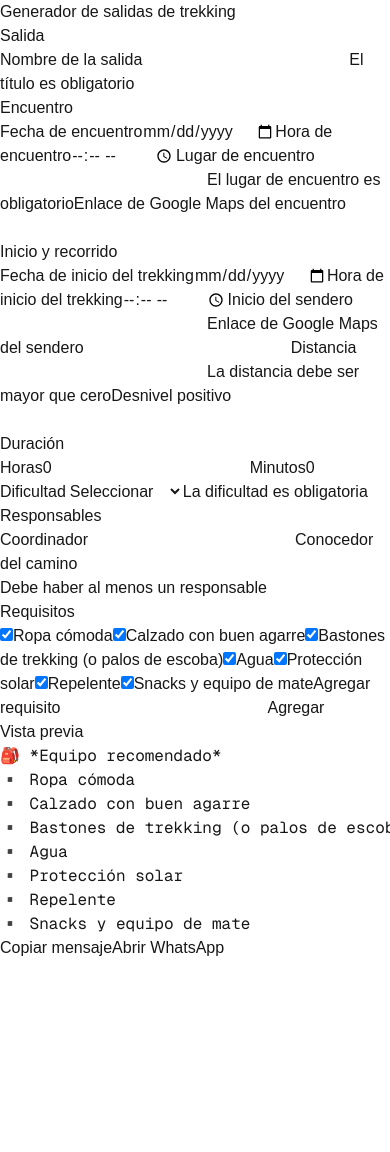
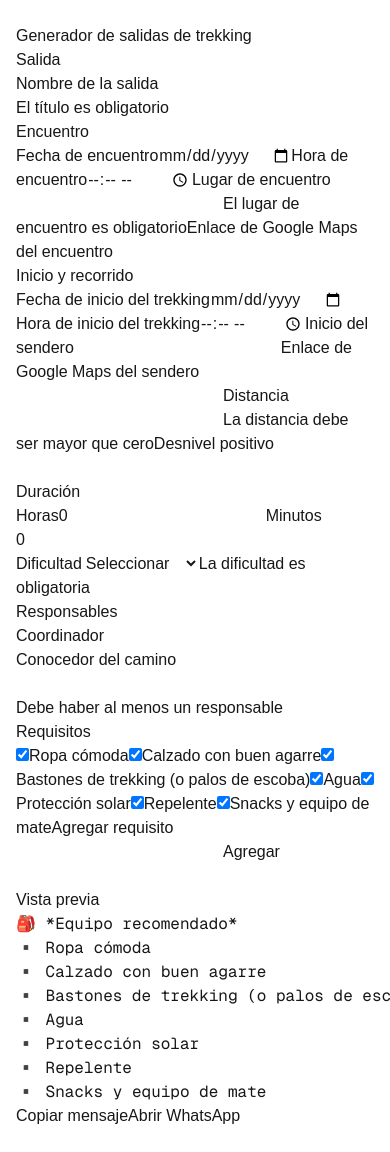
Before and after one commit to m415x/trekking-outing-message-generator, a Next.js app: page / in a window 390 px wide. Shown: the top 1152 px of the page. Before the commit the page ends 960 px from the top, so only its background shows below. Built offline with nearby package versions, Linux system fonts and the light colour scheme.

Commit message:
feat: add responsive editor layout

```diff
--- a/components/outing-editor.tsx
+++ b/components/outing-editor.tsx
@@ -81,10 +81,11 @@
   }
 
   return (
-    <section>
+    <section className="mx-auto w-full max-w-7xl px-4 py-6 sm:px-6 lg:px-8">
       <h1>Generador de salidas de trekking</h1>
 
-      <form onSubmit={(e) => e.preventDefault()}>
+      <div className="grid grid-cols-1 gap-6 lg:grid-cols-2 lg:items-start">
+        <form onSubmit={(e) => e.preventDefault()}>
         <fieldset>
           <legend>Salida</legend>
           <label>
@@ -335,9 +336,12 @@
             Agregar
           </button>
         </fieldset>
-      </form>
+        </form>
 
-      <MessagePreview event={event} />
+        <div className="lg:sticky lg:top-6">
+          <MessagePreview event={event} />
+        </div>
+      </div>
     </section>
   )
 }
```
